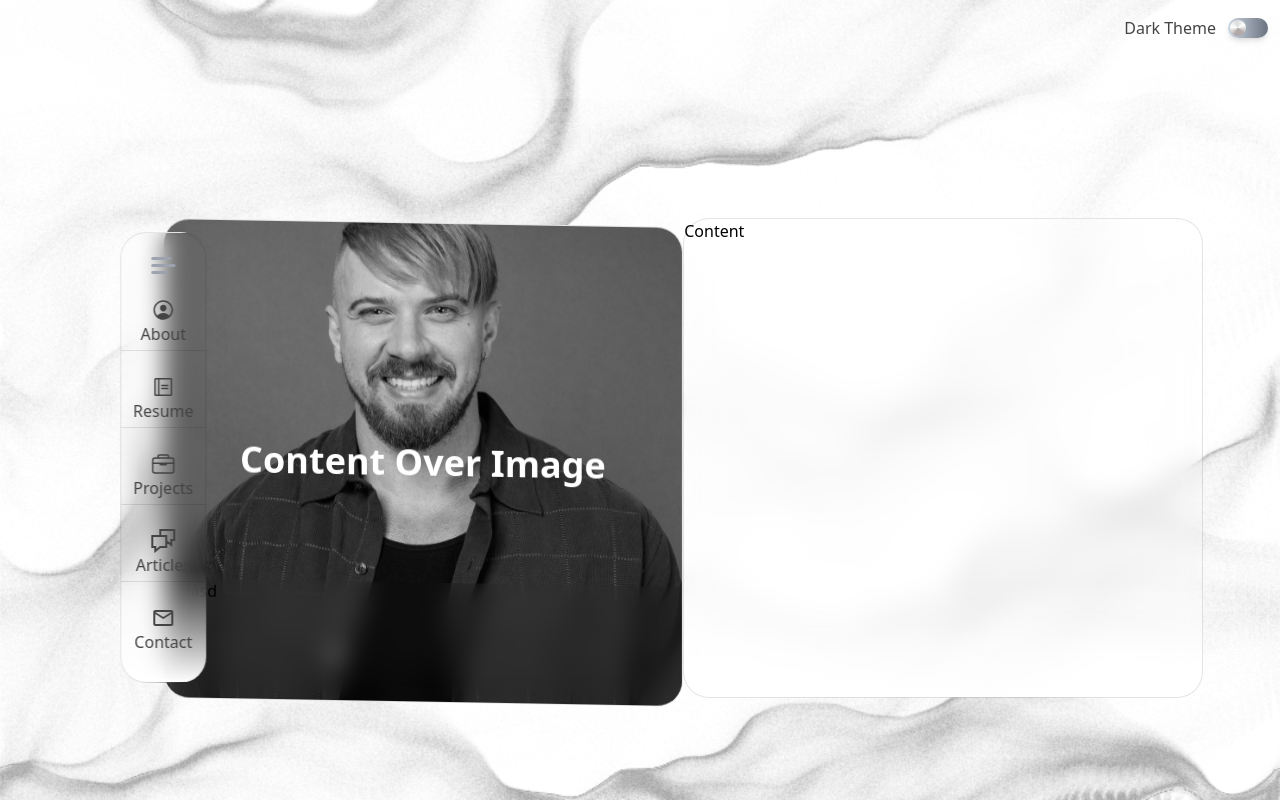
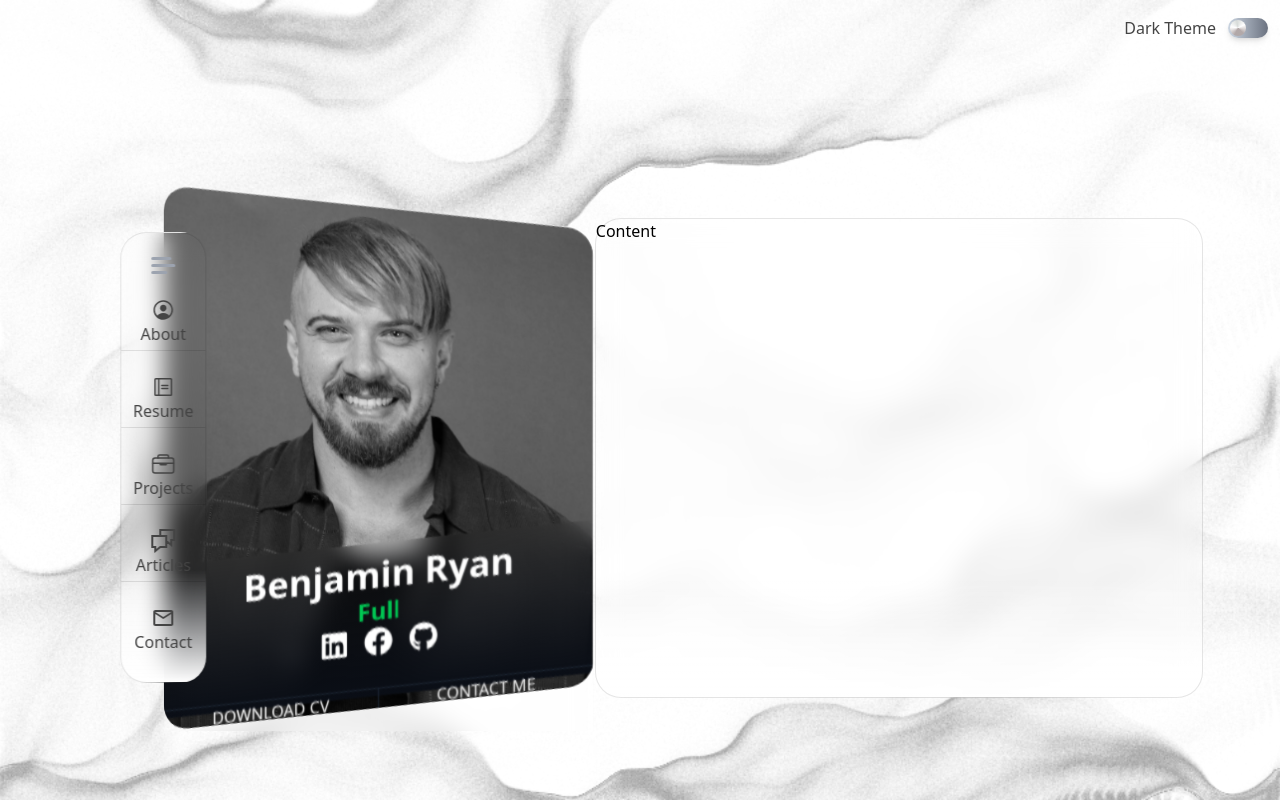
Before and after one commit to qasify/portfolio, a React (Create React App) app: page / in a window 1280 px wide. Built offline with nearby package versions, Linux system fonts and the light colour scheme; the HTML template or start-up script is replaced by a standard one.

Commit message:
image part done

```diff
--- a/src/components/Layout/NavCard.tsx
+++ b/src/components/Layout/NavCard.tsx
@@ -1,26 +1,45 @@
 import BackgroundContainer from "../BackgroundContainer";
 import SideNavigation from "./SideNavigation";
 import profileImage from "../../assets/images/profile.jpg";
+import { FaGithub, FaLinkedin, FaFacebook } from "react-icons/fa";
 
 const NavCard = () => {
   return (
     <div className="flex h-full justify-center items-center ">
       <SideNavigation />
-      <BackgroundContainer className="relative w-[700px] overflow-hidden skew-y-1 origin-bottom-left">
+      <div className="w-[800px] h-[114%] skew-y-[6deg] overflow-hidden origin-bottom-left rounded-26 bg-transparent">
+        <div className="w-full h-full overflow-hidden skew-y-[-12deg] origin-bottom-left rounded-26 " >
+          <BackgroundContainer className="relative w-full skew-y-[12deg] overflow-hidden origin-bottom-left ">
             <img
               src={profileImage}
               alt="profile"
               className="object-cover w-full h-full"
             />
-        <div className="absolute z-10 h-[25%] bottom-0 left-0 w-full backdrop-blur-[12px]">
-          asdasd
+            <div className="absolute z-50 h-[28%] bottom-0 left-0 w-full backdrop-blur-[12px] skew-y-[-12deg] pt-3
+                flex flex-col justify-between mb-[3.6rem] bg-gradient-to-b from-transparent to-gray-6-dark items-center"
+            >
+              <div className="w-auto items-center flex flex-col">
+                <p className="text-white text-4xl font-bold">Benjamin Ryan</p>
+                <p className="text-primary-light text-2xl font-semibold overflow-hidden whitespace-nowrap border-r-2 border-black animate-typing">Full-Stack Developer</p>
               </div>
-        <div className="absolute z-20 top-0 left-0 w-full h-full flex items-center justify-center">
+              <div className="flex flex-row gap-4 mb-8">
+                <button><FaLinkedin size='1.8rem' className="text-white hover:text-green-1" /></button>
+                <button><FaFacebook size='1.8rem' className="text-white hover:text-green-1" /></button>
+                <button><FaGithub size='1.8rem' className="text-white hover:text-green-1" /></button>
+              </div>
+              <div className="w-full h-[32%]">
+                <button className="uppercase w-1/2 text-white h-full border-t-[1px] border-gray-4-dark border-r-[1px]">Download CV</button>
+                <button className="uppercase w-1/2 text-white h-full border-t-[1px] border-gray-4-dark">Contact Me</button>
+              </div>
+            </div>
+            {/* <div className="absolute z-20 top-0 left-0 w-full h-full flex items-center justify-center">
               <span className="text-white text-4xl font-bold">
                 Content Over Image
               </span>
+            </div> */}
+          </BackgroundContainer>
         </div>
-      </BackgroundContainer>
+      </div>
       <BackgroundContainer>Content</BackgroundContainer>
     </div>
   );
--- a/tailwind.config.js
+++ b/tailwind.config.js
@@ -179,6 +179,9 @@ module.exports = {
       },
     },
     extend: {
+      margin:{
+        '-10rem':'-10rem'
+      },
       height: {
         "84vh": "84vh",
       },
@@ -191,6 +194,19 @@ module.exports = {
       borderRadius: {
         26: "26px",
       },
+      keyframes: {
+        typing: {
+          '0%': { width: '0%' },
+          '100%': { width: '95%' },
+        },
+        blink: {
+          '0%, 100%': { borderColor: 'transparent',  },
+          '50%': { borderColor: '#00C853',},
+        },
+      },
+      animation: {
+        typing: 'typing 3s steps(30, end) infinite alternate, blink .75s step-end infinite',
+      },
     },
   },
   plugins: [],
```
Lines whose indentation alone changed are shown as unchanged.
